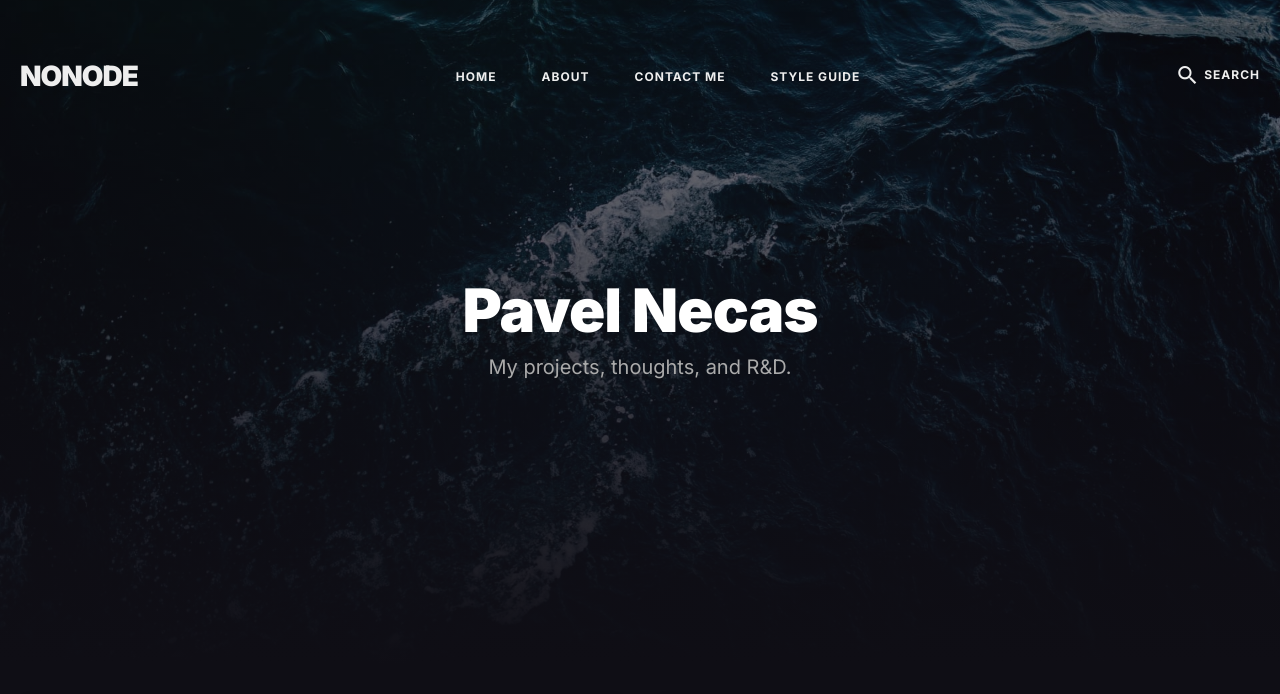
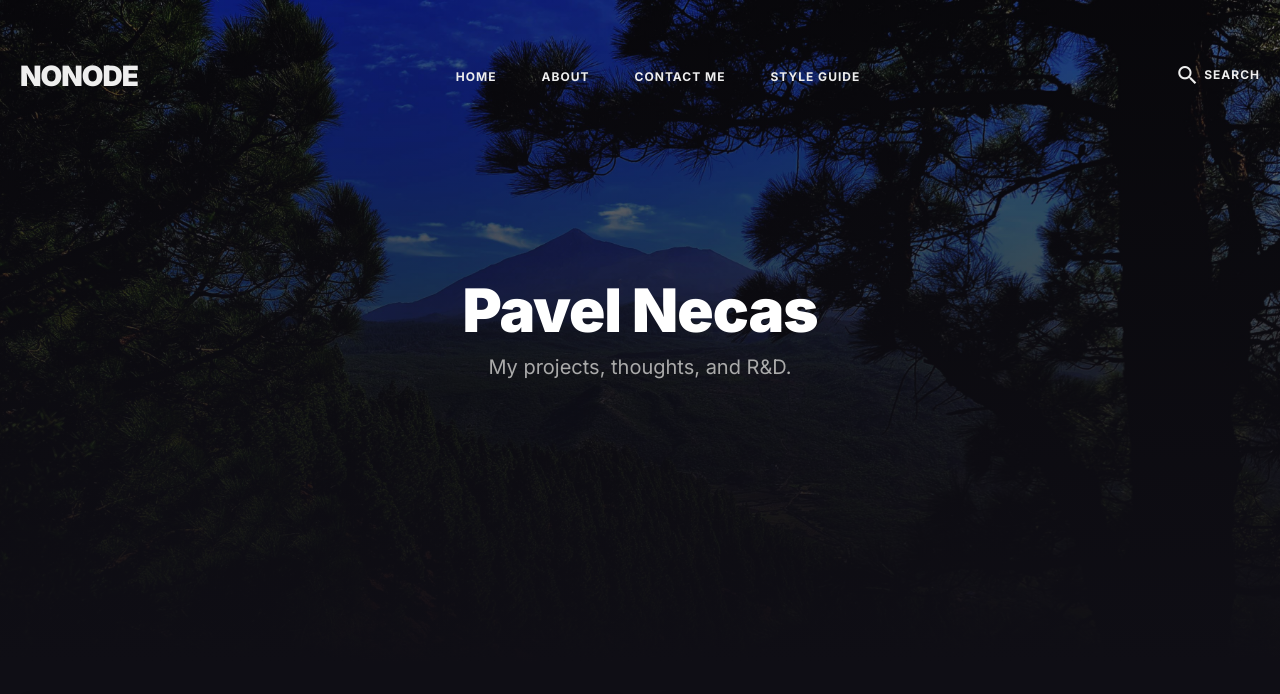
Before and after one commit to Pavelioso/pavelioso.github.io, a Jekyll site: the page built from index.html, in a window 1280 px wide. Shown: the top 694 px of the page. Built offline with Jekyll 4.4.1, drawn with Linux system fonts in a browser that asks for light colours; nearby versions of some CDN libraries; the list of posts is cut into pages by our own code.

Commit message:
Updated background

```diff
--- a/_config.yml
+++ b/_config.yml
@@ -19,7 +19,7 @@ author:
 hero:
   title: Pavel Necas
   description: My projects, thoughts, and R&D.
-  image: '/images/01.jpg'
+  image: '/images/backgrounds/bg-1.jpg'
 
 
 #-------------------------------
```
Also changed, not shown: images/backgrounds/bg-1.jpg (added).
